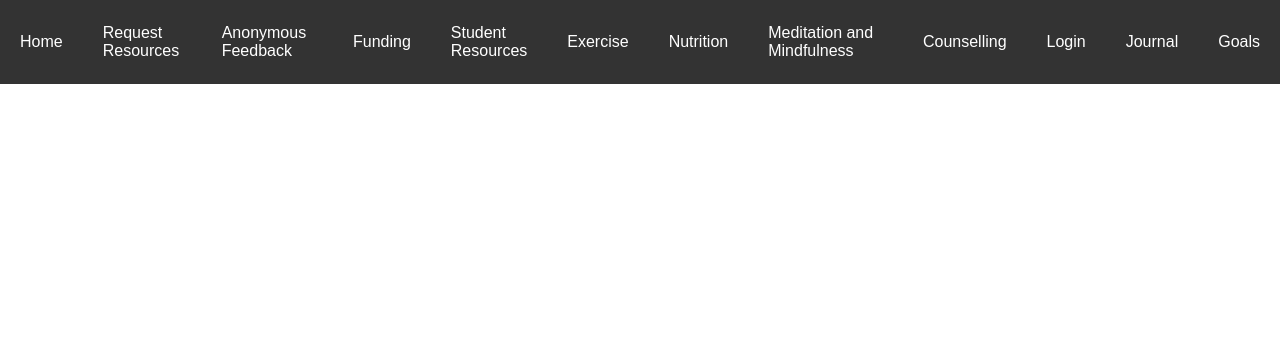
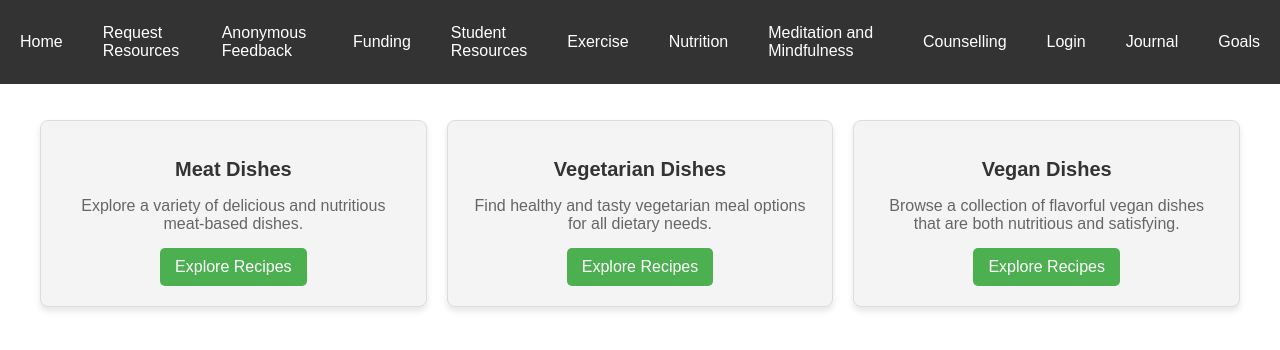
Before and after one commit to rohan057/FYP, a PHP site: page /nutrition.php in a window 1280 px wide. Shown: the top 350 px of the page. Run offline with PHP 8.4, Linux system fonts and the light colour scheme.

Commit message:
Nutrition Page
I have created the layout for the page and updated css

```diff
--- a/css/styles.css
+++ b/css/styles.css
@@ -369,3 +369,47 @@ nav ul li a:hover {
 .exercise-box a:hover {
     background-color: #45a049;
 }
+
+.nutrition-box {
+    flex: 1; /* Each box takes up equal space */
+    max-width: 30%; /* Limit the maximum width of each box */
+    background-color: #f4f4f4;
+    border: 1px solid #ddd;
+    border-radius: 8px;
+    padding: 20px;
+    text-align: center;
+    box-shadow: 0px 4px 6px rgba(0, 0, 0, 0.1);
+    transition: transform 0.3s ease, box-shadow 0.3s ease;
+}
+
+.nutrition-box h2 {
+    font-size: 20px;
+    margin-bottom: 10px;
+    color: #333;
+}
+
+.nutrition-box p {
+    font-size: 16px;
+    color: #666;
+    margin-bottom: 15px;
+}
+
+.nutrition-box a {
+    display: inline-block;
+    text-decoration: none;
+    background-color: #4CAF50;
+    color: white;
+    padding: 10px 15px;
+    border-radius: 5px;
+    font-size: 16px;
+    transition: background-color 0.3s ease;
+}
+
+.nutrition-box a:hover {
+    background-color: #45a049;
+}
+
+.nutrition-box:hover {
+    transform: translateY(-5px);
+    box-shadow: 0px 8px 12px rgba(0, 0, 0, 0.2);
+}
--- a/nutrition.php
+++ b/nutrition.php
@@ -21,9 +21,25 @@
             <li><a href="login.php">Login</a></li>
             <li><a href="journal.php">Journal</a></li>
             <li><a href="goals.php">Goals</a></li>
-                </ul>
-            </li>
         </ul>
     </nav>
+
+    <div class="container">
+        <div class="nutrition-box">
+            <h2>Meat Dishes</h2>
+            <p>Explore a variety of delicious and nutritious meat-based dishes.</p>
+            <a href="#">Explore Recipes</a>
+        </div>
+        <div class="nutrition-box">
+            <h2>Vegetarian Dishes</h2>
+            <p>Find healthy and tasty vegetarian meal options for all dietary needs.</p>
+            <a href="#">Explore Recipes</a>
+        </div>
+        <div class="nutrition-box">
+            <h2>Vegan Dishes</h2>
+            <p>Browse a collection of flavorful vegan dishes that are both nutritious and satisfying.</p>
+            <a href="#">Explore Recipes</a>
+        </div>
+    </div>
 </body>
 </html>
```
